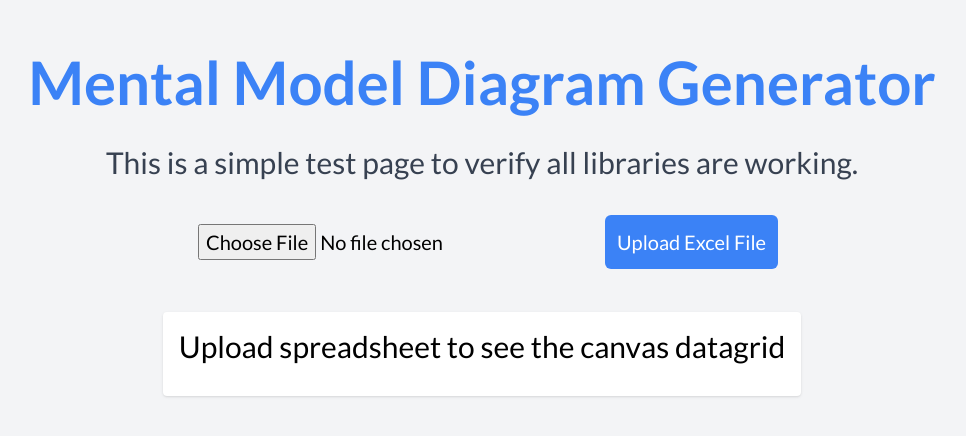
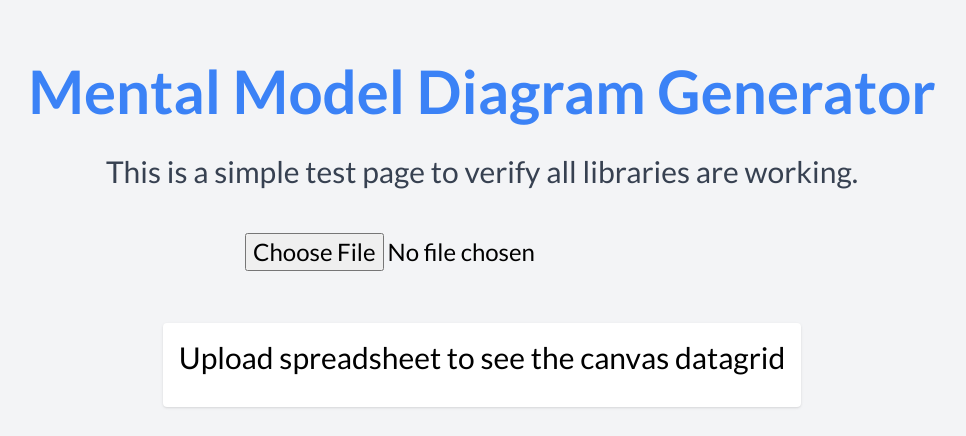
Before and after one commit to katasc22/iaweb24-mmd-generator, a Nuxt app in the folder iaweb24-mmd-generator/: page / in a window 1280 px wide. Shown: the part 176-612 px from the top of the page, without its empty margins (158-1124 px from the left). Built offline with nearby package versions, Linux system fonts and the light colour scheme.

Commit message:
prototype clean up, documentation

```diff
--- a/iaweb24-mmd-generator/app.vue
+++ b/iaweb24-mmd-generator/app.vue
@@ -1,5 +1,5 @@
 <template>
-    <div class="min-h-screen w-full flex flex-col items-center justify-center bg-gray-100">
+    <div class="min-h-screen w-full pt-[50px] pb-[30px] flex flex-col items-center justify-center bg-gray-100">
       <h1 class="font-bold text-blue-500 mb-4">
         Mental Model Diagram Generator
       </h1>
@@ -15,12 +15,13 @@
             @change="handleFileUpload"
             accept=".xlsx"
         />
-        <button
-            @click="selectFile"
-        >
+        <!-- <button @click="createDiagram">
           Upload Excel File
-        </button>
+        </button>-->
       </label>
+
+      <!-- Display any error message -->
+      <p v-if="errorMessage" class="text-red-500">{{ errorMessage }}</p>
 
       <div v-if="gridData" class="min-w-56 min-h-12 max-w-fit max-h-fit mt-6 p-4 bg-white rounded shadow">
         <h4 class="mb-4 text-center">Upload spreadsheet to see the canvas datagrid</h4>
@@ -28,7 +29,6 @@
           <canvas-datagrid
               v-if="gridData.length"
               :data="gridData"
-              :columns="columns"
           ></canvas-datagrid>
         </div>
       </div>
@@ -47,8 +47,9 @@ export default {
     }
   },
   methods: {
-    selectFile() {
-      this.$refs.fileInput.click(); // Trigger file input dialog
+    createDiagram() {
+      console.log("TODO")
+      //this.$refs.fileInput.click(); // Trigger file input dialog
     },
     async handleFileUpload(event) {
       console.log("handleFileUpload:", event)
@@ -63,11 +64,10 @@ export default {
       this.gridData = [];
       this.errorMessage = '';
 
+      // Read the file using FileReader, attention do not use await in a try catch block -> nuxt has context errors if so
+      const data = await file.arrayBuffer()
       try {
-        // Read the file using FileReader
-        const data = await file.arrayBuffer() //this.readFile(file);
-
-        // Parse the Excel file to JSON using SheetJS (XLSX)
+        // Parse the Excel file to JSON using SheetJS (XLSX) https://docs.sheetjs.com/docs/api/parse-options
         const workbook = read(data);
 
         // Get the first sheet name
@@ -89,15 +89,7 @@ export default {
       } catch (error) {
         this.errorMessage = `Error processing file: ${error.message}`;
       }
-    },
-    readFile(file) {
-      return new Promise((resolve, reject) => {
-        const reader = new FileReader();
-        reader.onload = (e) => resolve(e.target.result);
-        reader.onerror = (e) => reject(e);
-        reader.readAsBinaryString(file);
-      });
-    },
+    }
   }
 }
 </script>
--- a/iaweb24-mmd-generator/assets/css/tailwind.css
+++ b/iaweb24-mmd-generator/assets/css/tailwind.css
@@ -23,7 +23,7 @@ body{
         @apply text-3xl text-nowrap;
     }
     p{
-        @apply text-xl content-center;
+        @apply text-2xl content-center;
     }
 
     img{
@@ -31,7 +31,7 @@ body{
     }
 
     input{
-        @apply p-3 text-[20px];
+        @apply p-3 text-2xl;
     }
 
     button{
```
